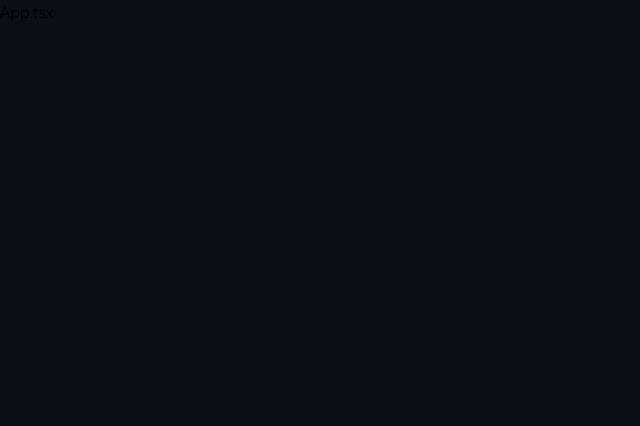
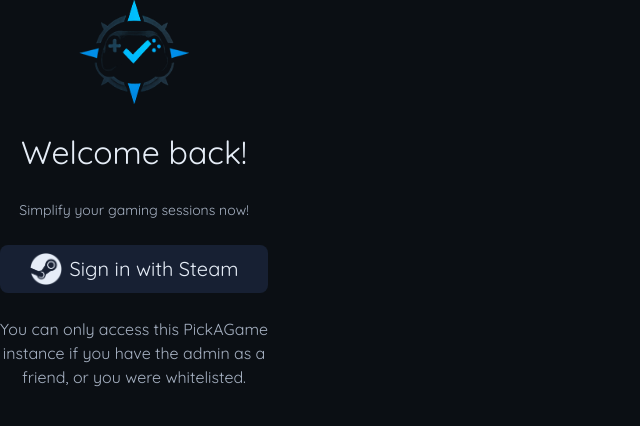
Before and after one commit to LesCop1/PickAGame-front, a React (Vite) app: page / in a window 1280 px wide. Shown: the top 426 px of the page, without its empty margins (0-640 px from the left). Built offline with nearby package versions, Linux system fonts and the light colour scheme.

Commit message:
feat(page): add temp HomePage boilerplate

```diff
--- a/src/App.tsx
+++ b/src/App.tsx
@@ -1,7 +1,19 @@
+import Button from "./components/Button/Button";
+import SteamLogo from "./assets/steam.png";
+import PagLogo from "./assets/logo.png";
+
 export default function App() {
   return (
-    <div>
-      <span>App.tsx</span>
+    <div className="flex flex-col w-fit h-fit items-center justify-center gap-pag-spacing-300">
+      <img src={PagLogo} alt="PickAGame Logo" className="h-pag-sizing-1300 w-auto" />
+      <span className="text-pag-2xl text-pag-text-primary">Welcome back!</span>
+      <span className="text-pag-sm text-pag-text-muted">Simplify your gaming sessions now!</span>
+      <Button text="Sign in with Steam" logo={SteamLogo} color="bg-pag-bg-secondary" />
+      <span className="text-pag-md text-pag-text-muted text-center">
+        You can only access this PickAGame <br />
+        instance if you have the admin as a <br />
+        friend, or you were whitelisted.
+      </span>
     </div>
   );
 }
--- a/src/index.css
+++ b/src/index.css
@@ -103,6 +103,7 @@
   --spacing-pag-sizing-500: 40px;
   --spacing-pag-sizing-600: 48px;
   --spacing-pag-sizing-800: 64px;
+  --spacing-pag-sizing-1300: 104px;
 
   /* Font family */
   --font-family-pag-default: "Quicksand", sans-serif;
--- a/src/utils/cn.ts
+++ b/src/utils/cn.ts
@@ -89,6 +89,7 @@ const twMerge = extendTailwindMerge({
         "pag-sizing-500",
         "pag-sizing-600",
         "pag-sizing-800",
+        "pag-sizing-1300",
       ],
       font: ["pag-default"],
       text: ["pag-xs", "pag-sm", "pag-md", "pag-lg", "pag-xl", "pag-2xl"],
```
Also changed, not shown: src/assets/logo.png (added), src/assets/steam.png (added).
